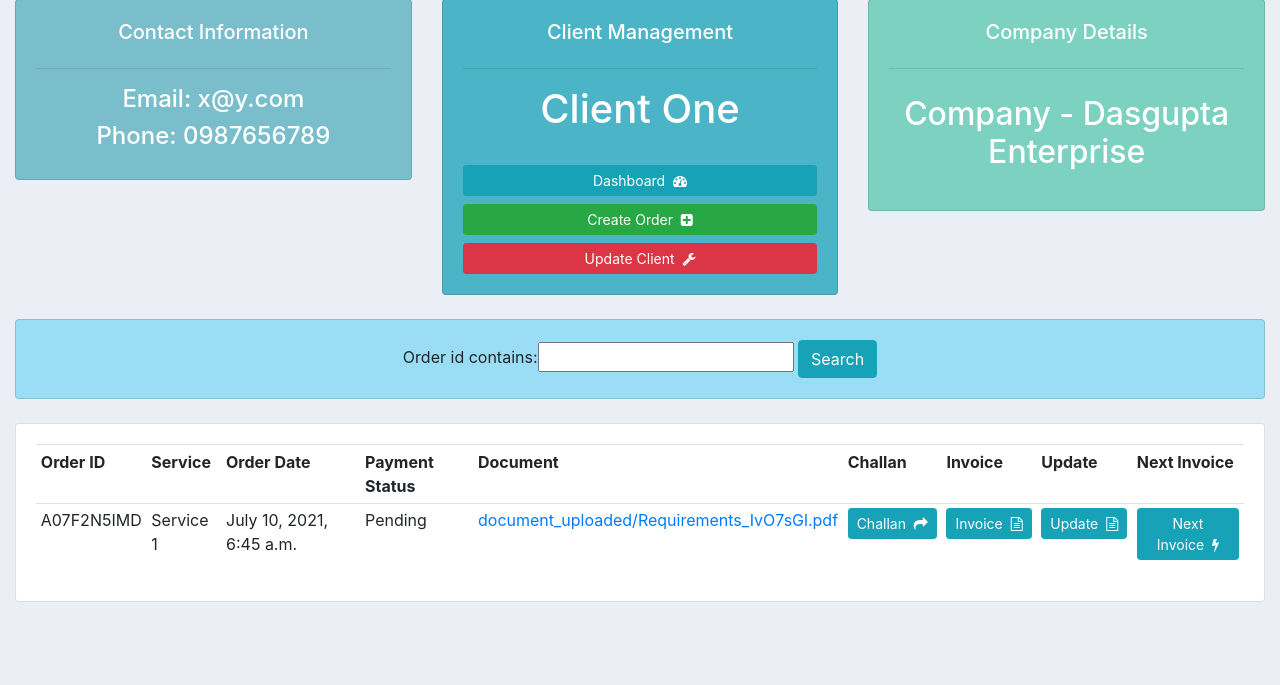
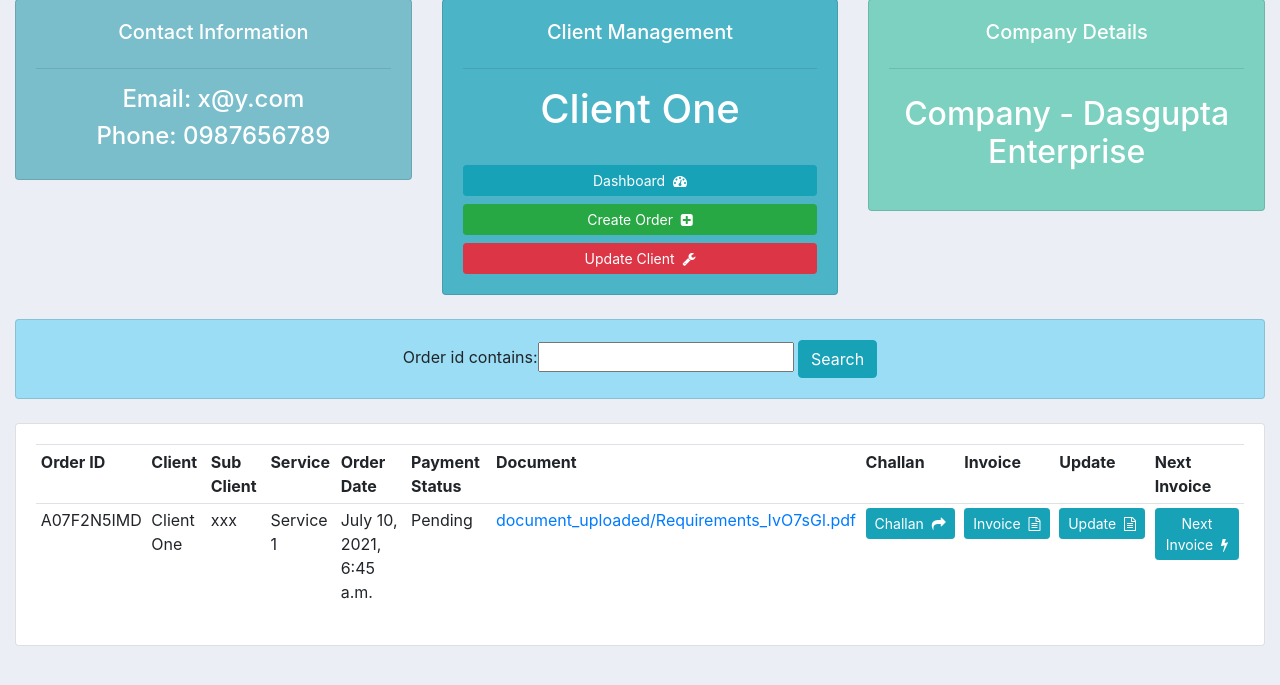
Before and after one commit to djangomaniac/dasgupta_pest, a Django app: page /client/7/ in a window 1280 px wide. Shown: the part 97-782 px from the top of the page. Run offline with Django 3.2, Linux system fonts and the light colour scheme; a user stored in the database is signed in; data comes from the database, SQL or seed files in the repository; some libraries are stand-ins or nearby versions.

Commit message:
Client page update

```diff
--- a/templates/client.html
+++ b/templates/client.html
@@ -60,6 +60,8 @@
 				<table class="table table-sm">
 					<tr>
 						<th>Order ID</th>
+						<th>Client</th>
+						<th>Sub Client</th>
 						<th>Service</th>
 						<th>Order Date</th>
 						<th>Payment Status</th>
@@ -72,6 +74,8 @@
 					{% for order in orders %}
 						<tr>
 							<td>{{ order.order_id }}</td>
+							<td>{{ order.client.name }}</td>
+							<td>{{ order.sub_client }}</td>
 							<td>{{ order.service }}</td>
 							<td>{{ order.timestamp }}</td>
 							<td>{{ order.payment }}</td>
```
